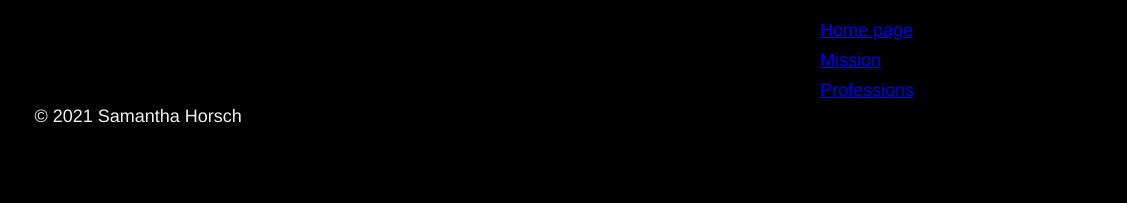
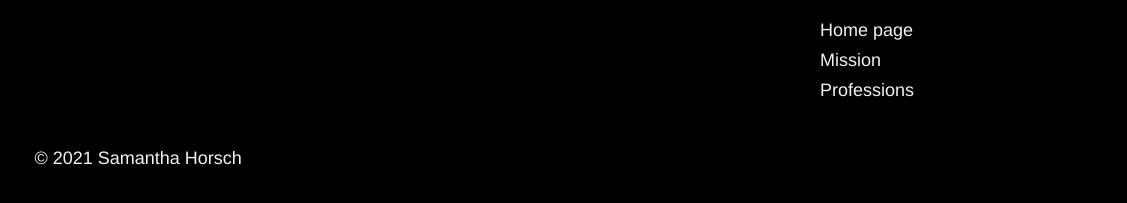
Before and after one commit to Samm96/web_project_1, a plain HTML site: page index.html in a window 1280 px wide. Shown: the part 4097-4300 px from the top of the page, 0-1127 px from the left. Drawn offline with Linux system fonts and the light colour scheme.

Commit message:
Footer fix 2

```diff
--- a/index.html
+++ b/index.html
@@ -224,9 +224,9 @@
             <ul>
               <article class="footer__column_content_about">
                 <h3 class="footer__column-heading">About Practicum by Yandex</h3>
-                <li class="footer__column-link"><a href="#">Home page</a></li>
-                <li class="footer__column-link"><a href="#">Mission</a></li>
-                <li class="footer__column-link"><a href="#">Professions</a></li>
+                <li><a class="footer__column-link" href="#">Home page</a></li>
+                <li><a class="footer__column-link" href="#">Mission</a></li>
+                <li><a class="footer__column-link" href="#">Professions</a></li>
               </article>
             </ul>
           <ul>
--- a/styles/style.css
+++ b/styles/style.css
@@ -324,8 +324,8 @@ justify-content: space-between;
 
 
 .footer {
+  color: #f2f2f2;
   background-color: black;
-  color: #f2f2f2;
   min-height: 350px;
 }
 
@@ -347,8 +347,7 @@ justify-content: space-between;
 
 .footer__column_content_copyright {
   padding-top: 100px;
-  margin-top: 18px;
-  margin-bottom: 18px;
+  margin-top: 60px;
   line-height: 25px;
   font-size: 18px;
   font-weight: normal;
@@ -356,6 +355,7 @@ justify-content: space-between;
 
 .footer__column_content_about {
   margin-top: 64px;
+  list-style: none;
 }
 
 .footer__column-heading {
@@ -365,12 +365,11 @@ justify-content: space-between;
 }
 
 .footer__column-link {
+  text-decoration: none;
+  color: #f2f2f2;
   line-height: 30px;
   font-size: 18px;
   font-weight: normal;
-  list-style: none;
-  text-decoration: none;
-  color: #f2f2f2;
 }
 
 .footer__column_content_social {
```
